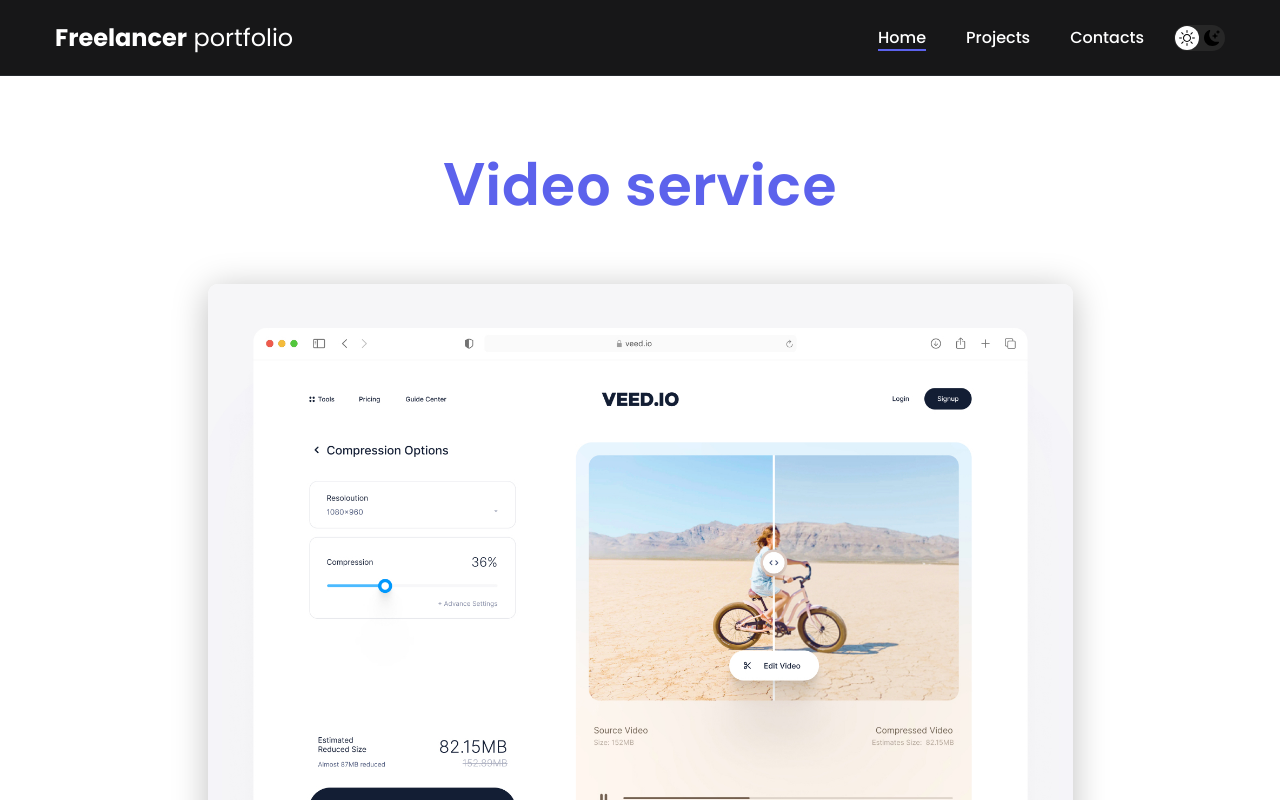
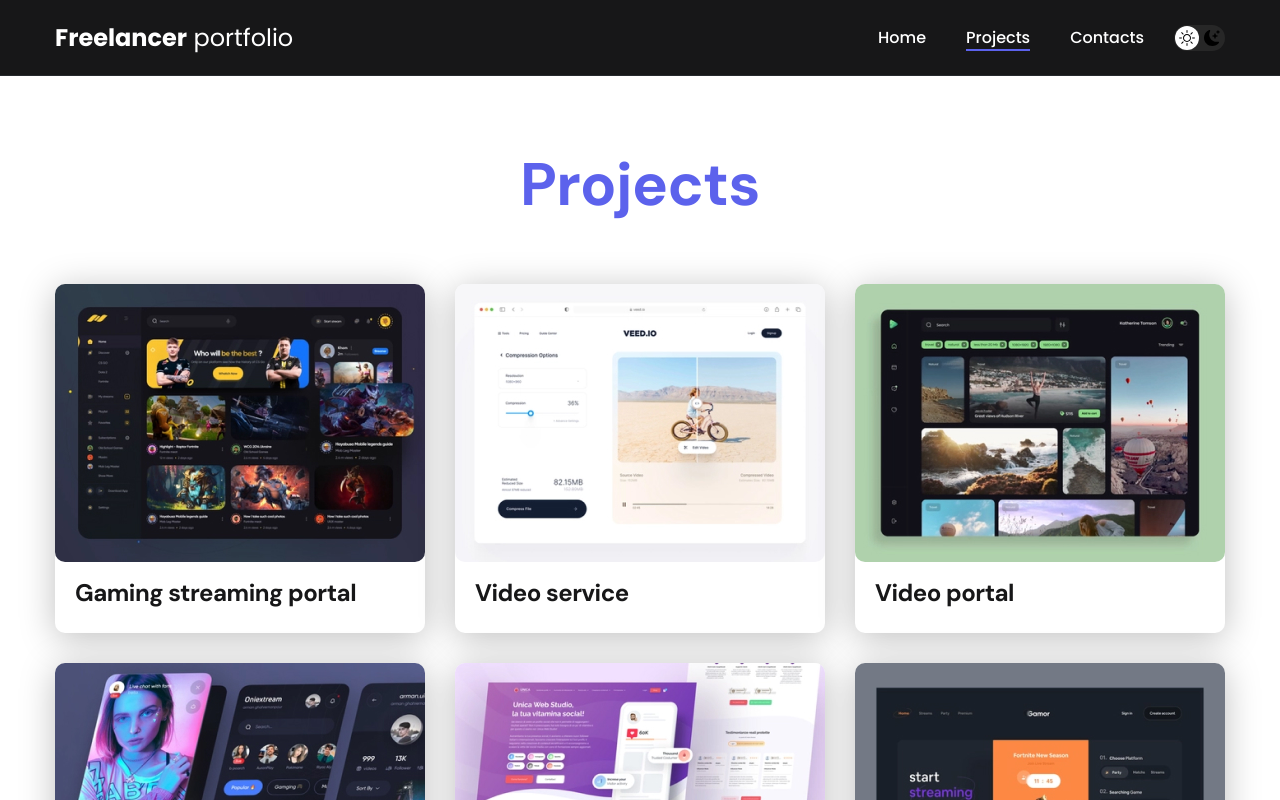
Before and after one commit to FoJkee/free-portfolio-project, a React (Create React App) app: page /projects in a window 1280 px wide. Shown: the top 800 px of the page. Built offline with nearby package versions, Linux system fonts and the light colour scheme.

Commit message:
className

```diff
--- a/src/App.js
+++ b/src/App.js
@@ -1,4 +1,7 @@
 import './styles/main.css';
+
+import { BrowserRouter as Router, Routes, Route } from 'react-router-dom';
+
 import Navbar from './components/navbar/Navbar';
 import Footer from './components/footer/Footer';
 import Home from './pages/Home';
@@ -9,12 +12,18 @@
 function App() {
     return (
         <div className='App'>
-            <Navbar />
-            {/* <Home /> */}
-            {/* <Projects /> */}
-            <Project />
-            {/* <Contacts /> */}
-            <Footer />
+            <Router>
+                <Navbar />
+
+                <Routes>
+                    <Route path='/' element={<Home />} />
+                    <Route path='/projects' element={<Projects />} />
+                    <Route path='/project' element={<Project />} />
+                    <Route path='/contacts' element={<Contacts />} />
+                </Routes>
+
+                <Footer />
+            </Router>
         </div>
     );
 }
--- a/src/components/navbar/Navbar.js
+++ b/src/components/navbar/Navbar.js
@@ -1,15 +1,21 @@
 import sun from './../../img/icons/sun.svg';
 import moon from './../../img/icons/moon.svg';
+
+import { NavLink } from 'react-router-dom';
+
 import './style.css';
 
 const Navbar = () => {
+    const activeLink = 'nav-list__link nav-list__link--active';
+    const normalLink = 'nav-list__link';
+
     return (
         <nav className='nav'>
             <div className='container'>
                 <div className='nav-row'>
-                    <a href='./index.html' className='logo'>
+                    <NavLink to='/' className='logo'>
                         <strong>Freelancer</strong> portfolio
-                    </a>
+                    </NavLink>
 
                     <button className='dark-mode-btn'>
                         <img
@@ -26,28 +32,35 @@
 
                     <ul className='nav-list'>
                         <li className='nav-list__item'>
-                            <a
-                                href='./index.html'
-                                className='nav-list__link nav-list__link--active'
+                            <NavLink
+                                to='/'
+                                className={({ isActive }) =>
+                                    isActive ? activeLink : normalLink
+                                }
                             >
                                 Home
-                            </a>
+                            </NavLink>
+                        </li>
+
+                        <li className='nav-list__item'>
+                            <NavLink
+                                to='/projects'
+                                className={({ isActive }) =>
+                                    isActive ? activeLink : normalLink
+                                }
+                            >
+                                Projects
+                            </NavLink>
                         </li>
                         <li className='nav-list__item'>
-                            <a
-                                href='./projects.html'
-                                className='nav-list__link'
-                            >
-                                Projects
-                            </a>
-                        </li>
-                        <li className='nav-list__item'>
-                            <a
-                                href='./contacts.html'
-                                className='nav-list__link'
+                            <NavLink
+                                to='/contacts'
+                                className={({ isActive }) =>
+                                    isActive ? activeLink : normalLink
+                                }
                             >
                                 Contacts
-                            </a>
+                            </NavLink>
                         </li>
                     </ul>
                 </div>
--- a/src/components/project/Project.js
+++ b/src/components/project/Project.js
@@ -1,4 +1,3 @@
-import projects01 from './../../img/projects/01.jpg';
 import './style.css';
 const Project = ({ title, img }) => {
     return (
```
